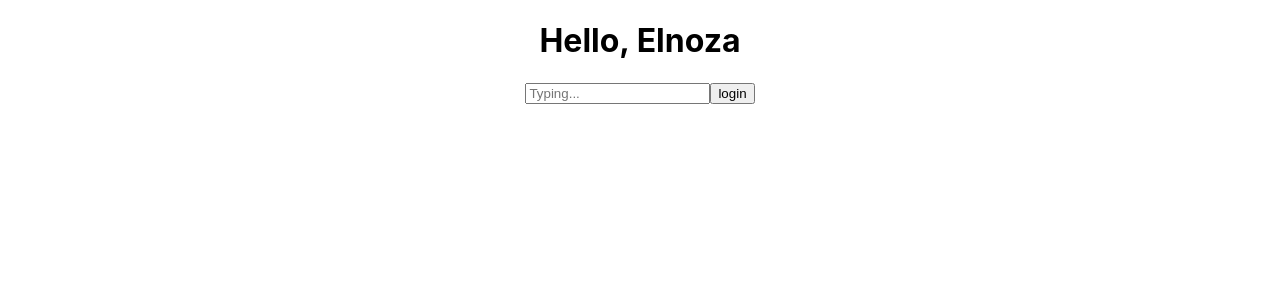
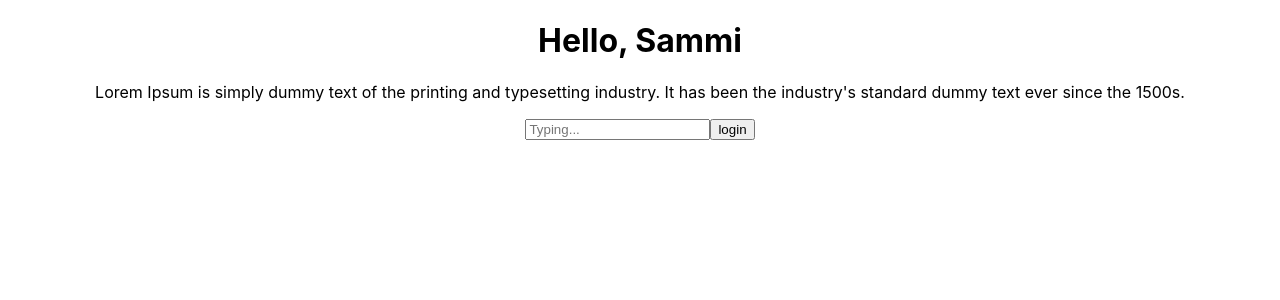
Before and after one commit to MamatovaElnoza/reactLessons, a React (Create React App) app: page / in a window 1280 px wide. Shown: the top 300 px of the page. Built offline with nearby package versions, Linux system fonts and the light colour scheme.

Commit message:
getText function

```diff
--- a/src/App.js
+++ b/src/App.js
@@ -3,7 +3,16 @@ import './App.css'
 
 const Header = () => {
   const text = 'Hello, Elnoza'
-  return <h1>{text}</h1>
+
+  const getText = (text) => {
+    return (
+      <div>
+      <h1>Hello, {text}</h1>
+      <p>Lorem Ipsum is simply dummy text of the printing and typesetting industry. It has been the industry's standard dummy text ever since the 1500s.</p>
+    </div>
+    )
+  }
+  return<div>{getText('Sammi')}</div>
 }
 
 const Field =() => {
```
